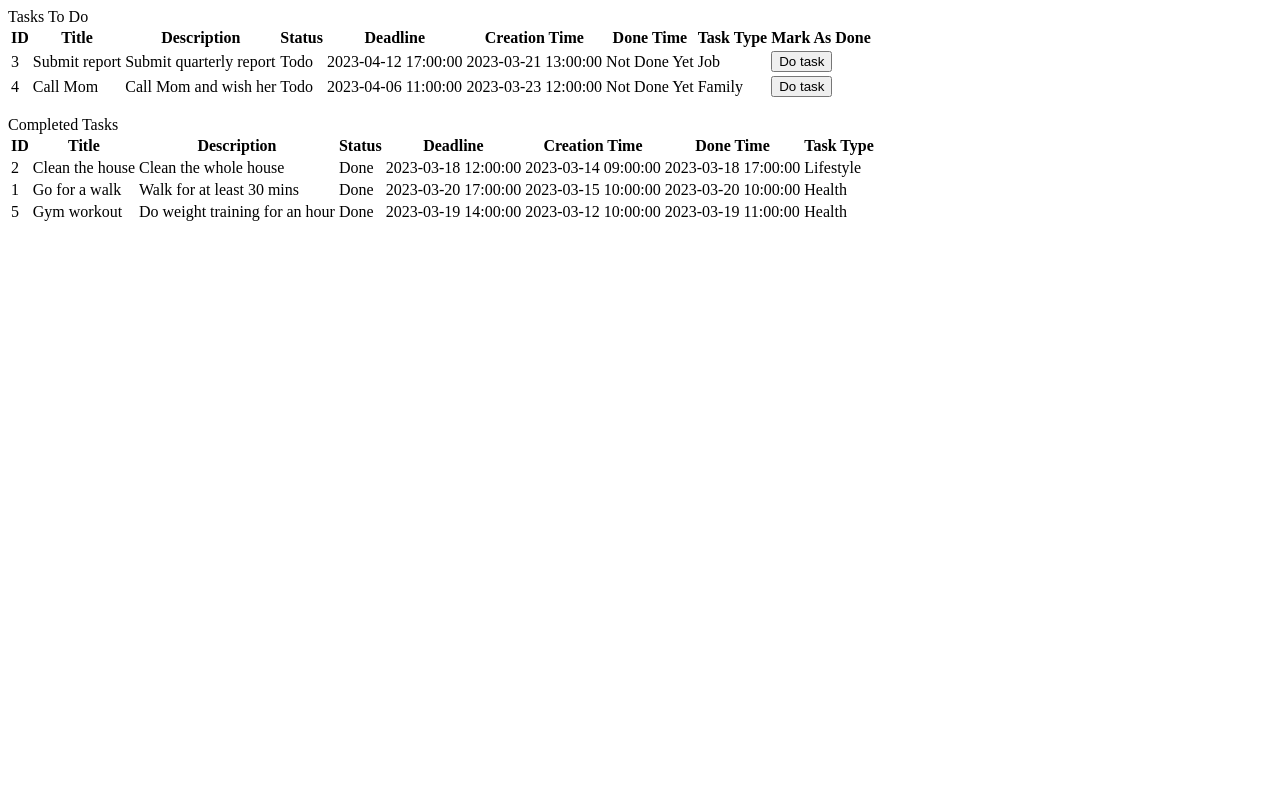
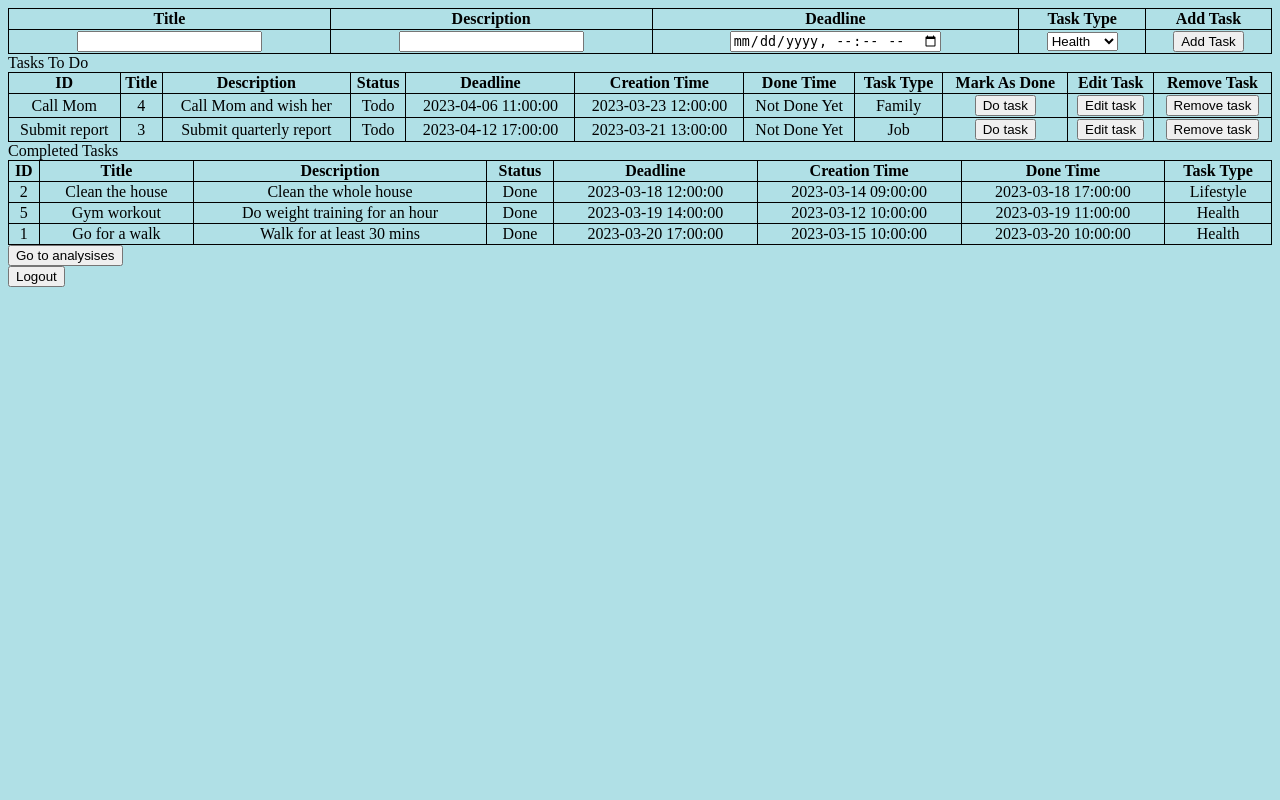
Before and after one commit to CanErsoy20/ToDo-App, a Flask app: page /tasks in a window 1280 px wide. Run offline with Flask 2, Linux system fonts and the light colour scheme; a user stored in the database is signed in; data comes from the database, SQL or seed files in the repository; data that the repository does not hold is empty; some libraries are stand-ins or nearby versions.

Commit message:
analysis, add task, do task, delete task

```diff
--- a/app/app.py
+++ b/app/app.py
@@ -37,7 +37,7 @@ def login():
             return redirect(url_for('tasks'))
         else:
             message = 'Please enter correct email / password !'
-    return render_template('login.html', message = message)
+    return render_template('login.html', message = message, )
 
 
 @app.route('/register', methods =['GET', 'POST'])
@@ -70,36 +70,107 @@ def register():
 def tasks():
     if session['loggedin']:
         cursor = mysql.connection.cursor(MySQLdb.cursors.DictCursor)
-        cursor.execute('SELECT * FROM Task WHERE user_id = % s AND status != "Done" ORDER BY deadline DESC', (session['userid'],))
-        todoTasks  = cursor.fetchall()
 
-        cursor.execute('SELECT * FROM Task T WHERE user_id = % s AND status = "Done" ORDER BY (SELECT DATEDIFF((SELECT done_time FROM Task WHERE id = T.id), (SELECT creation_time FROM Task WHERE id = T.id))) ASC', (session['userid'],))
+        cursor.execute('SELECT * FROM Task WHERE user_id = % s AND status != "Done" ORDER BY deadline ASC', (session['userid'],))
+        todoTasks = cursor.fetchall()
+
+        cursor.execute('SELECT * FROM Task T WHERE user_id = % s AND status = "Done" ORDER BY done_time ASC', (session['userid'],))
         completedTasks = cursor.fetchall()
 
-        return render_template('tasks.html', todoTasks = todoTasks, completedTasks = completedTasks)
+        cursor.execute('SELECT * FROM TaskType')
+        taskTypes = cursor.fetchall()
+
+        return render_template('tasks.html', todoTasks = todoTasks, completedTasks = completedTasks, taskTypes = taskTypes)
     else:
         message = 'Please login first!'
         return render_template('login_html', message = message)
 
 @app.route('/doTask', methods =['GET', 'POST'])
 def doTask():
+    message = ''
     if request.method == 'POST' and 'taskid' in request.form:
         taskId = request.form['taskid']
         doneTime = datetime.now()
         cursor = mysql.connection.cursor(MySQLdb.cursors.DictCursor)
         cursor.execute('UPDATE Task SET done_time = % s, status = % s WHERE id = % s', (doneTime, 'Done', taskId))
         mysql.connection.commit()
-        message = 'Successfully finished the task'
+
         return redirect(url_for('tasks', message = message))
-
     else:
         message = 'Something went wrong!'
         return redirect(url_for('tasks', message = message))
 
+@app.route('/deleteTask', methods =['GET', 'POST'])
+def deleteTask():
+    message = ''
+    if request.method == 'POST' and 'taskid' in request.form:
+        taskId = request.form['taskid']
+        cursor = mysql.connection.cursor(MySQLdb.cursors.DictCursor)
+        cursor.execute('DELETE FROM Task WHERE id = % s', (taskId))
+        mysql.connection.commit()
+        return redirect(url_for('tasks', message = message))
+    else:
+        message = 'Something went wrong!'
+        return redirect(url_for('tasks', message = message))
+
+@app.route('/addTask', methods =['GET', 'POST'])
+def addTask():
+    message = ''
+    if request.method == 'POST' and 'title' in request.form and 'description' in request.form and 'deadline' in request.form and 'tasktype' in request.form:
+        userId = session['userid']
+        title = request.form['title']
+        description = request.form['description']
+        status = "Todo"
+        deadline = request.form['deadline']
+        creationTime = datetime.now()
+        taskType = request.form['tasktype']
+        cursor = mysql.connection.cursor(MySQLdb.cursors.DictCursor)
+        cursor.execute('INSERT INTO Task VALUES (NULL, % s, % s,% s,% s,% s, NULL, % s,% s)', (title, description, status, deadline, creationTime, userId, taskType))
+        mysql.connection.commit()
+        return redirect(url_for('tasks', message = message))
+    else:
+        message = 'Please fill all fields'
+        return redirect(url_for('tasks', message = message))
+@app.route('/editTask', methods =['GET', 'POST'])
+def editTask():
+    message = ''
+    if request.method == 'POST' and 'editid' in request.form:
+        editid = request.form['editid']
+        return redirect(url_for('tasks', editid = editid))
+    else:
+        message = 'Please fill all fields'
+        return redirect(url_for('tasks', message = message))
 @app.route('/analysis', methods =['GET', 'POST'])
 def analysis():
-    return "Analysis page"
+    message = ''
+    if session['loggedin']:
+        userId = session['userid']
+        cursor = mysql.connection.cursor(MySQLdb.cursors.DictCursor)
+        cursor.execute("SELECT title, TIMESTAMPDIFF(MINUTE, deadline, done_time) as latency FROM Task WHERE user_id = % s AND status = % s AND done_time > deadline", (userId, "Done"))
+        lateTasks= cursor.fetchall()
 
+        cursor.execute("SELECT AVG(TIMESTAMPDIFF(MINUTE, creation_time, done_time)) as avg_time FROM Task WHERE user_id = % s AND status = % s", (userId, "Done"))
+        avgCompTime = cursor.fetchone()
+
+        cursor.execute("SELECT task_type, COUNT(task_type) as number from Task WHERE user_id = % s AND status = % s GROUP BY task_type", (userId, "Done"))
+        numCompTasks = cursor.fetchall()
+
+        cursor.execute("SELECT title, deadline FROM Task WHERE user_id = % s AND status != 'Done' ORDER BY deadline DESC", (session['userid'],))
+        uncompletedTasks = cursor.fetchall()
+
+        cursor.execute("SELECT title, TIMESTAMPDIFF(MINUTE, creation_time, done_time) as compTime FROM Task where user_id = % s AND status = % s ORDER BY compTime DESC LIMIT 2", (userId, "Done"))
+        top2Longest = cursor.fetchall()
+    return render_template('analysis.html', message = message, lateTasks = lateTasks, avgCompTime = avgCompTime, numCompTasks = numCompTasks, uncompletedTasks = uncompletedTasks, top2Longest = top2Longest)
+
+@app.route('/logout', methods =['GET', 'POST'])
+def logout():
+    message = ''
+    session['loggedin'] = False
+    session['userid'] = ''
+    session['username'] = ''
+    session['email'] = ''
+    session.clear()
+    return redirect(url_for('login', message = message))
 if __name__ == "__main__":
     port = int(os.environ.get('PORT', 5000))
     app.run(debug=True, host='0.0.0.0', port=port)
--- /dev/null
+++ b/app/static/styles.css
@@ -0,0 +1,16 @@
+body {
+  background-color: powderblue;
+}
+td {
+  text-align: center;
+}
+table,
+td,
+th {
+  border: 1px solid;
+}
+
+table {
+  width: 100%;
+  border-collapse: collapse;
+}
--- a/app/templates/tasks.html
+++ b/app/templates/tasks.html
@@ -1,10 +1,71 @@
+<!DOCTYPE html>
+<html>
+  <title>ToDos</title>
+  <head>
+    <link
+      rel="stylesheet"
+      type="text/css"
+      href="{{ url_for('static', filename='styles.css') }}"
+    />
+  </head>
+  <body>
     {% if message is defined and message %}
     <div class="alert alert-warning">{{ message }}</div>
     {% endif %}
+
+    <form action="{{ url_for('addTask') }}" method="post">
+      <table>
+        <tr>
+          <th>Title</th>
+          <th>Description</th>
+          <th>Deadline</th>
+          <th>Task Type</th>
+          <th>Add Task</th>
+        </tr>
+        <tr>
+          <td>
+            <input
+              class="form-control"
+              type="text"
+              id="title"
+              name="title"
+            /><br />
+          </td>
+          <td>
+            <input
+              class="form-control"
+              type="text"
+              id="description"
+              name="description"
+            /><br />
+          </td>
+          <td>
+            <input
+              class="form-control"
+              type="datetime-local"
+              id="deadline"
+              name="deadline"
+            />
+          </td>
+          <td>
+            <select class="form-control" name="tasktype" id="tasktype">
+              <option value="health">Health</option>
+              <option value="job">Job</option>
+              <option value="lifestyle">Lifestyle</option>
+              <option value="family">Family</option>
+              <option value="hobbies">Hobbies</option>
+            </select>
+          </td>
+          <td>
+            <button type="submit" class="btn btn-primary">Add Task</button>
+          </td>
+        </tr>
+      </table>
+    </form>
     <p1>Tasks To Do</p1>
     <!-- Tasks to do table -->
     {% if todoTasks is defined and todoTasks %}
-<form action="{{ url_for('doTask') }}" method="post">
+
     <table>
       <tr>
         <th>ID</th>
@@ -16,32 +77,63 @@
         <th>Done Time</th>
         <th>Task Type</th>
         <th>Mark As Done</th>
+        <th>Edit Task</th>
+        <th>Remove Task</th>
       </tr>
       {% for todoTask in todoTasks %}
       <tr>
+        <td>{{todoTask.title}}</td>
         <td>{{todoTask.id}}</td>
-    <td>{{todoTask.title}}</td>
         <td>{{todoTask.description}}</td>
         <td>{{todoTask.status}}</td>
         <td>{{todoTask.deadline}}</td>
         <td>{{todoTask.creation_time}}</td>
-    {%if todoTask.done_time%}
-    <td>{{todoTask.done_time}}</td>
-    {%else %}
         <td>Not Done Yet</td>
-    {% endif %}
         <td>{{todoTask.task_type}}</td>
-    {% if todoTask.status != 'Done' %}
         <td>
-      <button name ="taskid" type="submit" value = "{{todoTask.id}}" class="btn btn-primary">Do task</button>
+          <form action="{{ url_for('doTask') }}" method="post">
+            <button
+              name="taskid"
+              type="submit"
+              value="{{todoTask.id}}"
+              class="btn btn-primary"
+            >
+              Do task
+            </button>
+          </form>
         </td>
-    {% endif %}
+        <td>
+          <form action="{{ url_for('editTask') }}" method="post">
+            <button
+              name="editid"
+              type="submit"
+              value="{{todoTask.id}}"
+              class="btn btn-primary"
+            >
+              Edit task
+            </button>
+          </form>
+        </td>
+        <td>
+          <form action="{{ url_for('deleteTask') }}" method="post">
+            <button
+              name="taskid"
+              type="submit"
+              value="{{todoTask.id}}"
+              class="btn btn-primary"
+            >
+              Remove task
+            </button>
+          </form>
+        </td>
       </tr>
       {% endfor %}
     </table>
-</form>
+
+    {% else %}
+    <p1> You do not have any upcoming todo's!</p1>
+    <p1> Congrats! </p1>
     {% endif %}
-
     <p1>Completed Tasks</p1>
     <!-- Tasks to do table -->
     {% if completedTasks is defined and completedTasks %}
@@ -58,8 +150,8 @@
       </tr>
       {% for completedTask in completedTasks %}
       <tr>
-    <td class="form-control" id="taskid" name = "taskid" >{{completedTask.id}}</td>
-    <td class="form-control" id="title" name = "title">{{completedTask.title}}</td>
+        <td>{{completedTask.id}}</td>
+        <td>{{completedTask.title}}</td>
         <td>{{completedTask.description}}</td>
         <td>{{completedTask.status}}</td>
         <td>{{completedTask.deadline}}</td>
@@ -74,3 +166,15 @@
       {% endfor %}
     </table>
     {% endif %}
+    <form action="{{ url_for('analysis') }}" method="post">
+      <button type="submit" name="analysis" class="btn btn-primary">
+        Go to analysises
+      </button>
+    </form>
+    <form action="{{ url_for('logout') }}" method="post">
+      <button type="submit" name="logout" class="btn btn-primary">
+        Logout
+      </button>
+    </form>
+  </body>
+</html>
--- a/schema.sql
+++ b/schema.sql
@@ -11,7 +11,7 @@ CREATE TABLE TaskType (type varchar(255),
     primary key (type));
 
 CREATE TABLE Task (
-    id int,
+    id int NOT NULL AUTO_INCREMENT,
     title varchar(255),
     description text,
     status varchar (255),
```
Also changed, not shown: app/templates/analysis.html (added, +81 -0 lines). Lines whose indentation alone changed are shown as unchanged.
